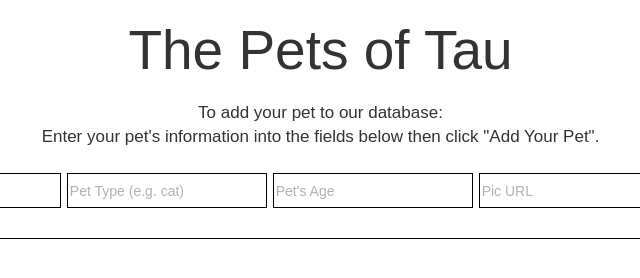
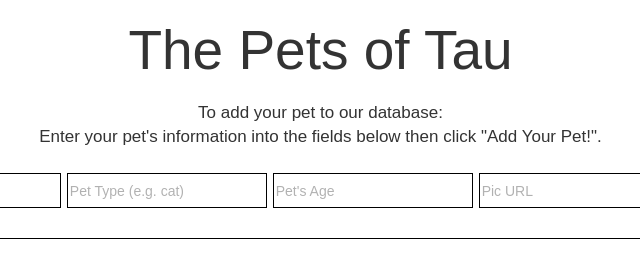
Before and after one commit to karlabrandon817/prime_weekend5_petDirectory, a website: page public/index.html in a window 1280 px wide. Shown: the full height of the page, 327-967 px from the left. Drawn offline with nearby package versions, Linux system fonts and the light colour scheme; no server answers.

Commit message:
fixed typo

```diff
--- a/public/index.html
+++ b/public/index.html
@@ -22,7 +22,7 @@
 
     <h1>The Pets of Tau</h1>
     <p class="intro">
-        To add your pet to our database:<br /> Enter your pet's information into the fields below then click "Add Your Pet".
+        To add your pet to our database:<br /> Enter your pet's information into the fields below then click "Add Your Pet!".
     </p>
     <div ng-controller='PetDirController'>
         <form id="petForm">
```
